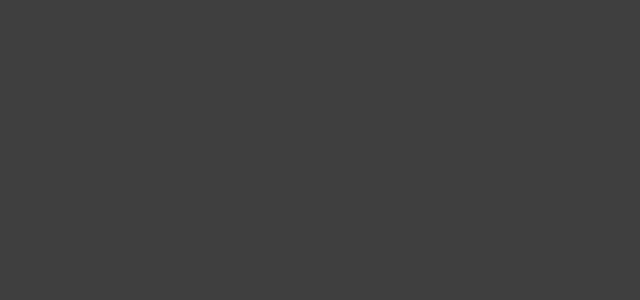
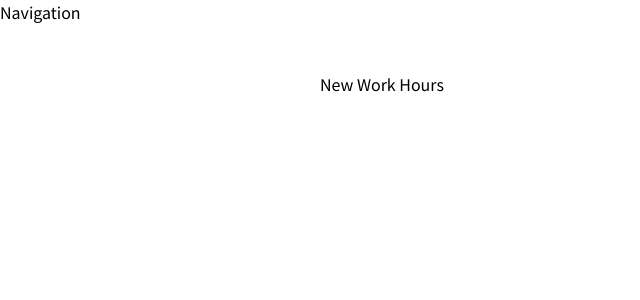
Before and after one commit to l0r5/work-hours, a React (Create React App) app: page /erfassen in a window 1280 px wide. Shown: the top 300 px of the page, without its empty margins (0-640 px from the left). Built offline with nearby package versions, Linux system fonts and the light colour scheme.

Commit message:
Add initial layout and react-router-dom to the project

```diff
--- a/package.json
+++ b/package.json
@@ -8,6 +8,7 @@
     "@testing-library/user-event": "^12.8.3",
     "react": "^17.0.2",
     "react-dom": "^17.0.2",
+    "react-router-dom": "^5.2.0",
     "react-scripts": "4.0.3",
     "web-vitals": "^1.1.1"
   },
--- a/src/App.js
+++ b/src/App.js
@@ -1,8 +1,25 @@
+import {Route, Switch} from 'react-router-dom';
+import NotFound from './pages/NotFound';
+import AllWorkHours from './pages/AllWorkHours';
+import NewWorkHours from './pages/NewWorkHours';
+import Layout from './components/layout/Layout';
+
 function App() {
-  return (
-    <div className="App">
-    </div>
-  );
+    return (
+        <Layout>
+            <Switch>
+                <Route path='/' exact>
+                    <AllWorkHours/>
+                </Route>
+                <Route path='/erfassen' exact>
+                    <NewWorkHours/>
+                </Route>
+                <Route path='*'>
+                    <NotFound/>
+                </Route>
+            </Switch>
+        </Layout>
+    );
 }
 
 export default App;
--- /dev/null
+++ b/src/components/layout/Layout.js
@@ -0,0 +1,16 @@
+
+import { Fragment } from 'react';
+
+import classes from './Layout.module.css';
+
+const Layout = (props) => {
+    return (
+        <Fragment>
+            {/*<MainNavigation />*/}
+            <div>Navigation</div>
+            <main className={classes.main}>{props.children}</main>
+        </Fragment>
+    );
+};
+
+export default Layout;
--- /dev/null
+++ b/src/components/layout/Layout.module.css
@@ -0,0 +1,5 @@
+.main {
+    margin: 3rem auto;
+    width: 90%;
+    max-width: 40rem;
+}
--- a/src/index.css
+++ b/src/index.css
@@ -10,5 +10,4 @@ html {
 
 body {
   margin: 0;
-  background-color: #3f3f3f;
 }
--- a/src/index.js
+++ b/src/index.js
@@ -1,11 +1,15 @@
 import React from 'react';
 import ReactDOM from 'react-dom';
+import {BrowserRouter} from 'react-router-dom';
+
 import './index.css';
 import App from './App';
 
 ReactDOM.render(
-  <React.StrictMode>
-    <App />
-  </React.StrictMode>,
-  document.getElementById('root')
+    <React.StrictMode>
+        <BrowserRouter>
+            <App/>
+        </BrowserRouter>
+    </React.StrictMode>,
+    document.getElementById('root')
 );
--- /dev/null
+++ b/src/pages/AllWorkHours.js
@@ -0,0 +1,9 @@
+const AllWorkHours = () => {
+    return (
+        <div>
+            <p>All Work Hours</p>
+        </div>
+    );
+};
+
+export default AllWorkHours;
--- /dev/null
+++ b/src/pages/NewWorkHours.js
@@ -0,0 +1,9 @@
+const NewWorkHours = () => {
+    return (
+        <div>
+            <p>New Work Hours</p>
+        </div>
+    );
+};
+
+export default NewWorkHours;
--- /dev/null
+++ b/src/pages/NotFound.js
@@ -0,0 +1,9 @@
+const NotFound = () => {
+    return (
+        <div className='centered'>
+            <p>Page not found!</p>
+        </div>
+    );
+};
+
+export default NotFound;
```
Also changed, not shown: 1 other file (tests, documents, lock files or other folders).
